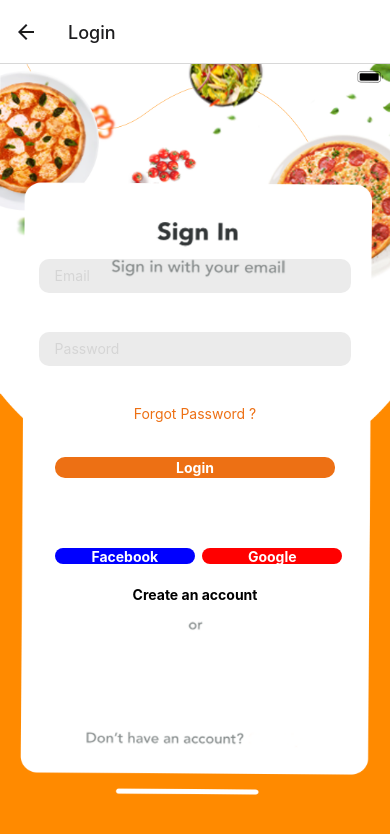
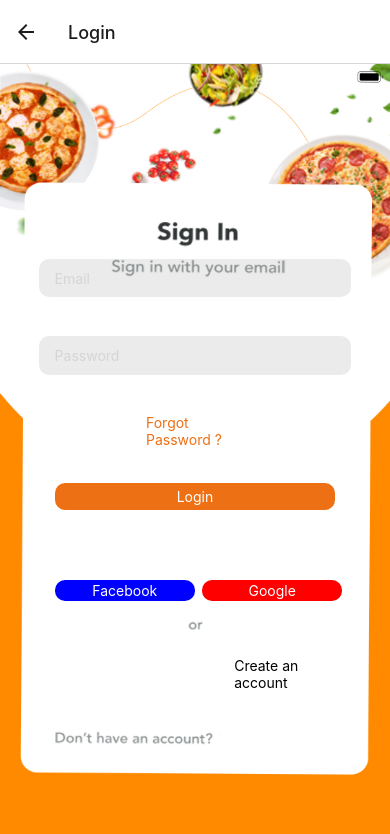
Before and after one commit to salahsaed5/Pizza-App, a React Native app in the folder Food_proj/: screen /Login in a window 390 px wide. Shown: the top 834 px of the page. Built offline with nearby package versions, Linux system fonts and the light colour scheme.

Commit message:
Some Edit in Ui

```diff
--- a/Food_proj/App.js
+++ b/Food_proj/App.js
@@ -1,12 +1,6 @@
 import { StatusBar } from 'expo-status-bar';
 import { StyleSheet, Text, View } from 'react-native';
 import React from 'react';
-import Login from './components/Login';
-//import Signup from '../components/Signup';
-import GetStart from './components/GetStart';
-import GetStart2 from './components/GetStart2';
-import GetStart3 from './components/GetStart3';
-import ForgetPassword from "./components/ForgetPassword";
 import Index from './Navigations/Index' ;
 
 
--- a/Food_proj/Navigations/Index.js
+++ b/Food_proj/Navigations/Index.js
@@ -9,7 +9,7 @@ import GetStart2 from '../components/GetStart2';
 import GetStart3 from '../components/GetStart3';
 import signup from '../components/signup'
 import ForgetPassword from '../components/ForgetPassword';
-import profaile from '../components/profaile';
+import Profaile from '../components/Profaile';
 
 const Stack = createNativeStackNavigator();
 
@@ -26,7 +26,7 @@ const Index = () => {
       <Stack.Screen name="Login" component={Login} />
       <Stack.Screen name="ForgetPassword" component={ ForgetPassword } />
       <Stack.Screen name="signup" component={signup} />
-      <Stack.Screen name="profaile" component={profaile} />
+      <Stack.Screen name="Profaile" component={Profaile} />
 
 
     </Stack.Navigator>
--- a/Food_proj/components/Login.js
+++ b/Food_proj/components/Login.js
@@ -14,7 +14,7 @@ export default function Login({ navigation }) {
                 const user = userCredential.user;
                 // navigation.navigate('Home');
                 alert('Login done');
-                navigation.navigate('profaile');
+                navigation.navigate('Profaile');
             })
             .catch((error) => {
                 const errorCode = error.code;
@@ -194,11 +194,12 @@ const styles = StyleSheet.create({
         backgroundColor: "red",
     },
     CreateBtn: {
-        marginTop: "1.5%",
+        marginLeft: "50%",
+        marginTop: "10%",
+
     },
     loginText: {
         color: 'white',
-        fontWeight: 'bold',
-
+        marginHorizontal:"10%",
     },
 });
--- a/Food_proj/components/profaile.js
+++ b/Food_proj/components/profaile.js
@@ -4,7 +4,7 @@ import { createUserWithEmailAndPassword } from "firebase/auth";
 import { signOut } from "firebase/auth";
 import { auth, provider } from "../firebase/firebase";
 
-export default function profaile({ navigation }) {
+export default function Profaile({ navigation }) {
     const [email, setEmail] = useState('');
     const [password, setPassword] = useState('');
     const image = require("../assets/Myprofile without Buttons.png");
```
Also changed, not shown: Food_proj/assets/Signinwithoutbutton.png.
